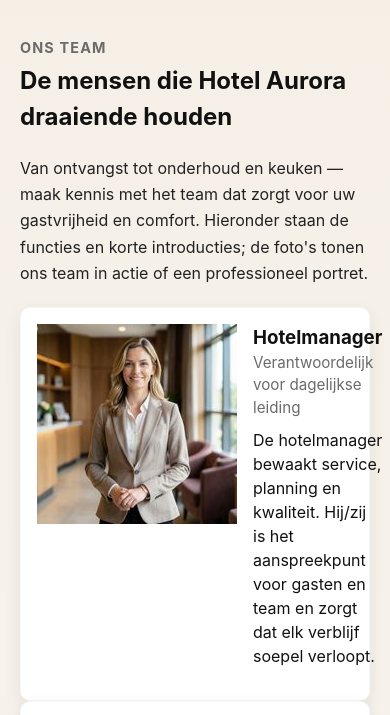
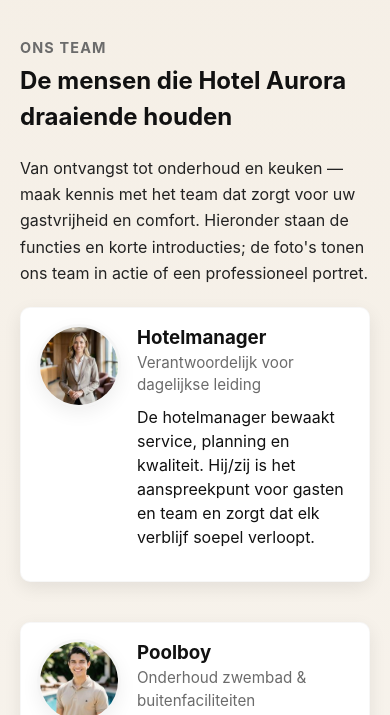
Before and after one commit to aurora-hotel/hotel-aurora, a plain HTML site: page team.html in a window 390 px wide. Shown: the part 85-800 px from the top of the page. Drawn offline with Linux system fonts and the light colour scheme.

Commit message:
Add team avatar styles and responsive layout
Added styles for team avatars and responsive grid layout.

```diff
--- a/style.css
+++ b/style.css
@@ -444,6 +444,67 @@ label { font-weight:600; color: var(--color-deep-green); font-size: .95rem; }
   font-weight:700;
   font-size:.8rem;
 }
+/* Updates: avatar styles voor team pagina
+   Voeg deze sectie onderaan je bestaande style.css toe (of vervang de corresponderende sectie).
+*/
+
+/* Team avatar (rond, responsive) */
+.team-grid {
+  display: grid;
+  gap: var(--space-lg);
+  grid-template-columns: repeat(3, 1fr);
+}
+@media (max-width: 900px) {
+  .team-grid { grid-template-columns: 1fr; }
+}
+
+/* Avatar container in card */
+.card .avatar-wrap {
+  display:flex;
+  align-items:center;
+  gap:var(--space);
+}
+
+/* Rond avatar beeld */
+.avatar {
+  width:84px;
+  height:84px;
+  border-radius:50%;
+  overflow:hidden;
+  flex:0 0 84px;
+  display:block;
+  object-fit:cover;
+  object-position:center;
+  border: 3px solid rgba(0,0,0,0.04);
+  box-shadow: 0 6px 18px rgba(17,17,17,0.06);
+}
+
+/* Iets grotere avatars op grotere schermen */
+@media (min-width: 900px) {
+  .avatar { width:96px; height:96px; flex:0 0 96px; }
+}
+
+/* Tekst naast avatar: verticaal gecentreerd */
+.card .avatar-meta {
+  display:flex;
+  flex-direction:column;
+  justify-content:center;
+}
+
+/* Kleine aanpassing: maak .media niet zichtbaar in team-cards als je avatar gebruikt */
+.card figure.media { display:none; }
+
+/* Zorg dat .card hover nog steeds werkt visueel */
+.card { transition: transform 180ms ease, box-shadow 180ms ease, border-color 180ms ease; }
+
+/* Als je wilt dat avatars ronde frames hebben met accentkleur (optioneel)
+.avatar-frame {
+  border: 2px solid rgba(139,94,60,0.10);
+  border-radius: 50%;
+  padding: 3px;
+  display:inline-block;
+}
+*/
 
 /* Responsive calendar: allow scrolling on small screens */
 .calendar-wrap { overflow:auto; -webkit-overflow-scrolling:touch; padding-bottom:.5rem; }
```
